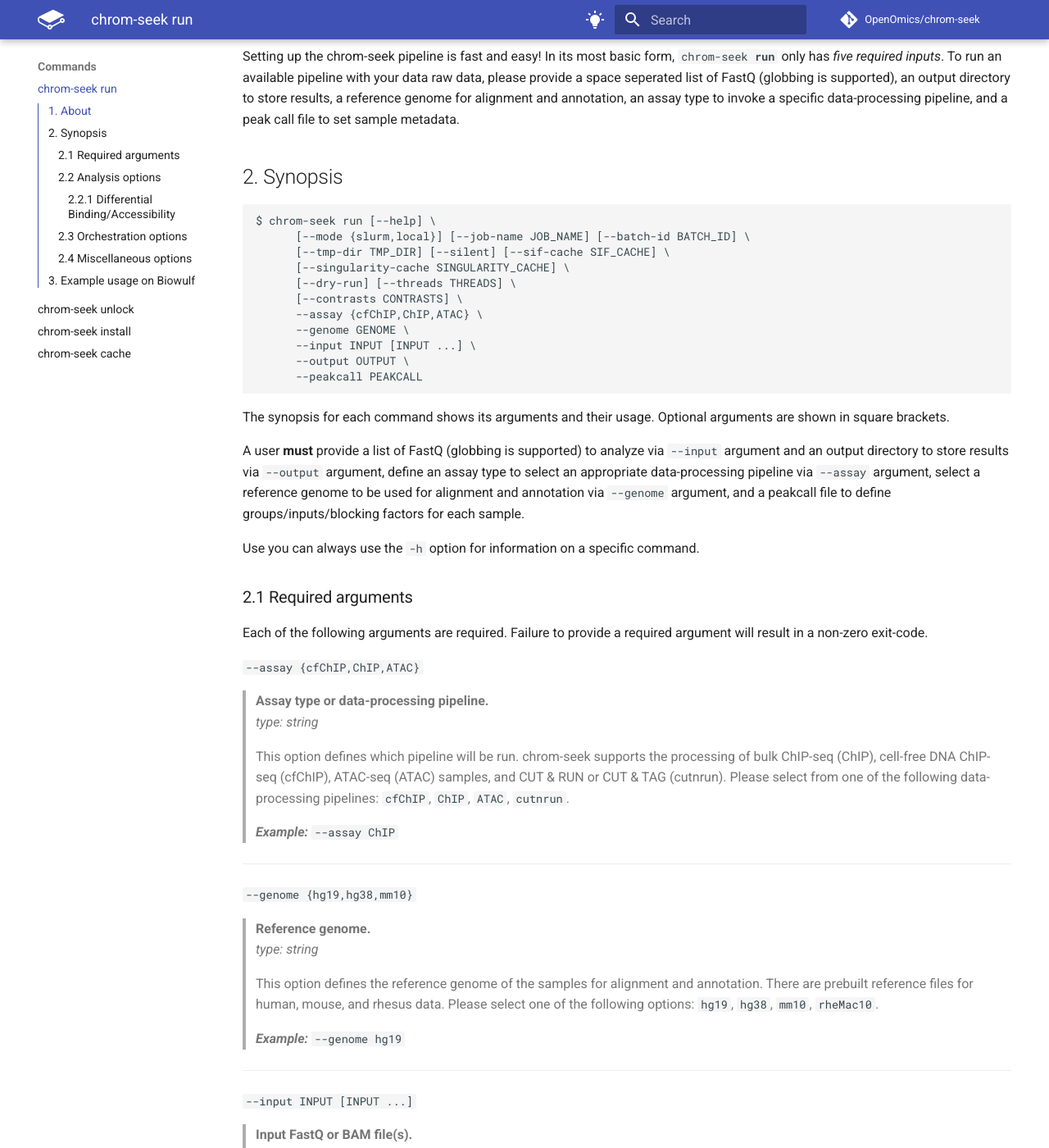
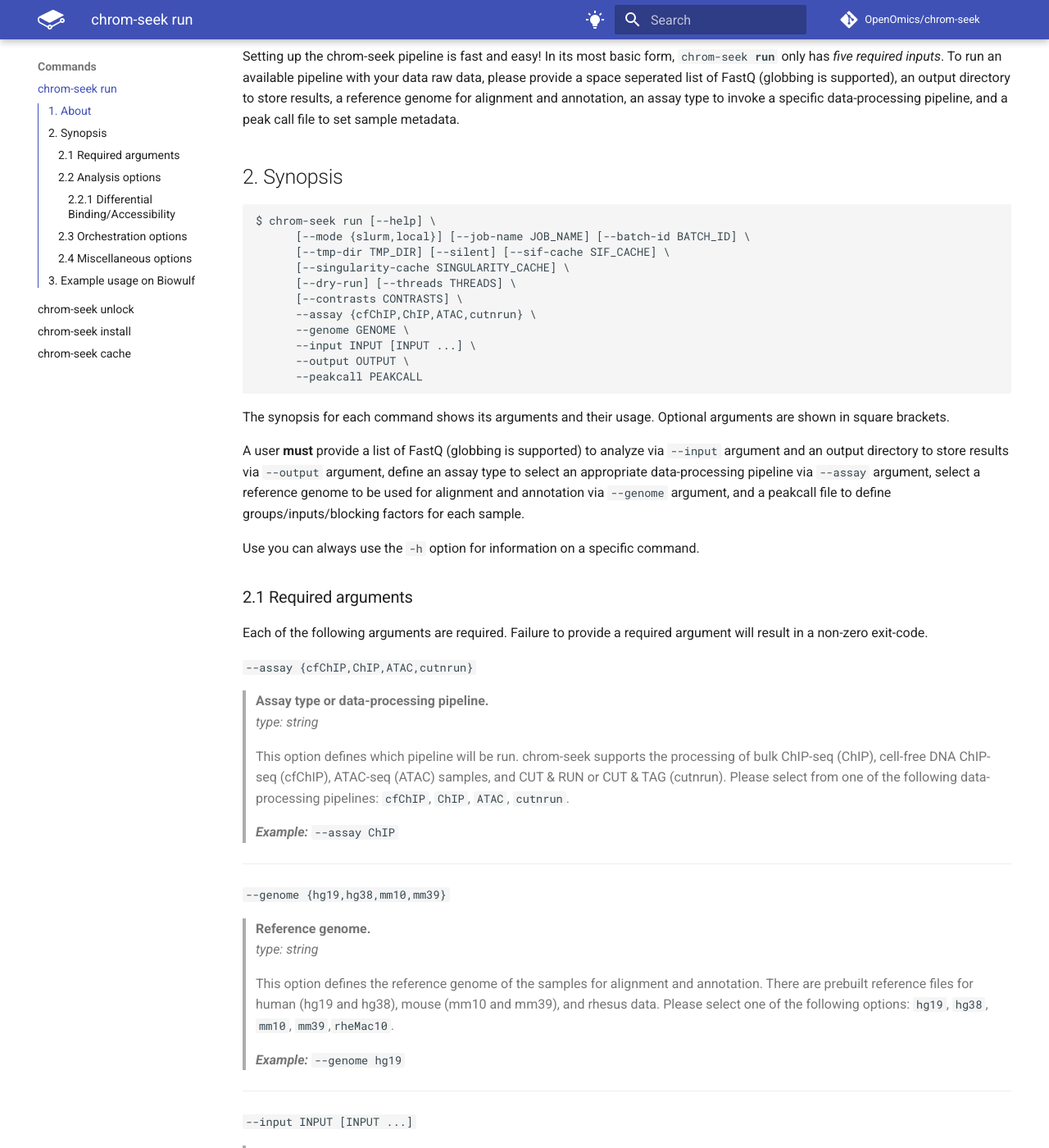
Before and after one commit to OpenOmics/chrom-seek, an MkDocs documentation site: the page built from docs/usage/run.md, in a window 1280 px wide and 1400 px high, scrolled down 357 px. Shown: the whole window at 82% size. Built offline with MkDocs 1.6.1 and Material for MkDocs 9.7.7, drawn with Linux system fonts in a browser that asks for light colours; comment, search, counter and statistics services are not loaded; the version menu is left out; some of the changed text lies outside the part shown.

Commit message:
feat: Add mm39 genome (#102)
* chore: start adding mm39

* docs: add mm39 to docs add blacklist reference

* fix: move cfchip_tools_src to rule

* fix: add bam2fragment.R into bin folder

* fix: refactor diffbindqc value injection, up memory for enhancer plot

* docs: extra documentation

* Modify assay and genome options in run.md

Updated assay options to include 'cutnrun' and corrected genome options to include 'mm39'.

* Enhance assay and genome options in chrom-seek cli

Updated documentation for assay types and reference genomes.

* Update cfChIP toolkit path to use config variable

* Moving path to cfChIP toolkit source code to modules config file.

---------

Co-authored-by: Ryan Routsong <ryan.routsong@nih.gov>
Co-authored-by: Skyler Kuhn <kuhnsa3@gmail.com>

```diff
--- a/docs/usage/run.md
+++ b/docs/usage/run.md
@@ -15,7 +15,7 @@
       [--singularity-cache SINGULARITY_CACHE] \
       [--dry-run] [--threads THREADS] \
       [--contrasts CONTRASTS] \
-      --assay {cfChIP,ChIP,ATAC} \
+      --assay {cfChIP,ChIP,ATAC,cutnrun} \
       --genome GENOME \
       --input INPUT [INPUT ...] \
       --output OUTPUT \
@@ -32,7 +32,7 @@
 
 Each of the following arguments are required. Failure to provide a required argument will result in a non-zero exit-code.
 
-  `--assay {cfChIP,ChIP,ATAC}`
+  `--assay {cfChIP,ChIP,ATAC,cutnrun}`
 > **Assay type or data-processing pipeline.**
 > *type: string*
 >
@@ -41,17 +41,17 @@
 > ***Example:*** `--assay ChIP`
 
 ---
-  `--genome {hg19,hg38,mm10}`
+  `--genome {hg19,hg38,mm10,mm39}`
 > **Reference genome.**
 > *type: string*
 >
-> This option defines the reference genome of the samples for alignment and annotation. There are prebuilt reference files for human, mouse, and rhesus data. Please select one of the following options: `hg19`, `hg38`, `mm10`, `rheMac10`.
+> This option defines the reference genome of the samples for alignment and annotation. There are prebuilt reference files for human (hg19 and hg38), mouse (mm10 and mm39), and rhesus data. Please select one of the following options: `hg19`, `hg38`, `mm10`, `mm39`,`rheMac10`.
 >
 > ***Example:*** `--genome hg19`
 
 ---
   `--input INPUT [INPUT ...]`
-> **Input FastQ or BAM file(s).**
+> **Input FastQ.**
 > *type: file(s)*
 >
 > One or more FastQ files can be provided. From the command-line, each input file should seperated by a space. Globbing is supported! This makes selecting FastQ files easy. FastQ files should always be gzipp-ed. Only list files you want processed as all files in the list will be run through the initial pipeline steps. All file merging must be done before running the pipeline.
```
Also changed, not shown: other parts of docs/usage/run.md (+1 -1 lines), docs/tools_software.md (+6 -1 lines), 11 other files.
